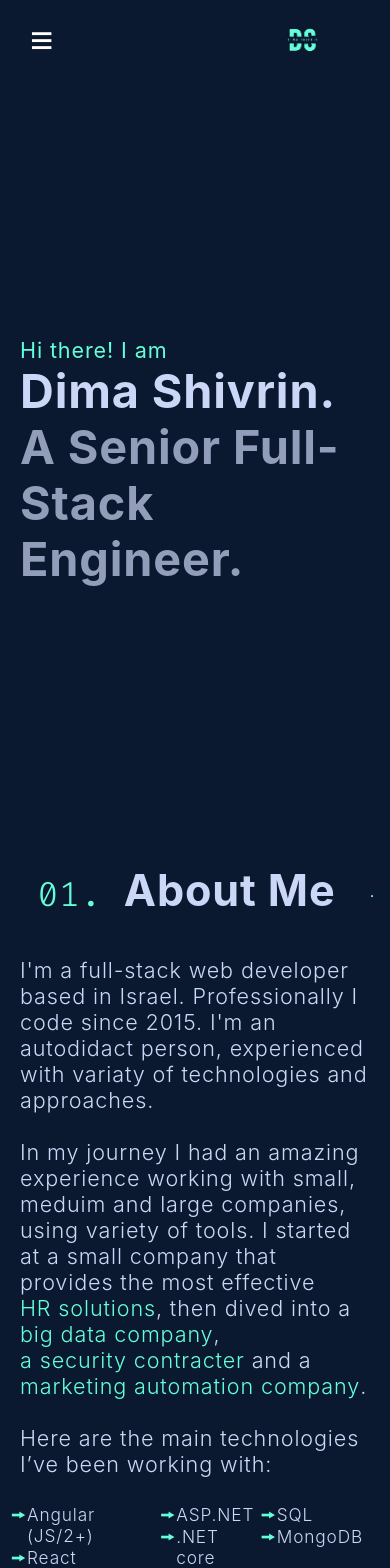
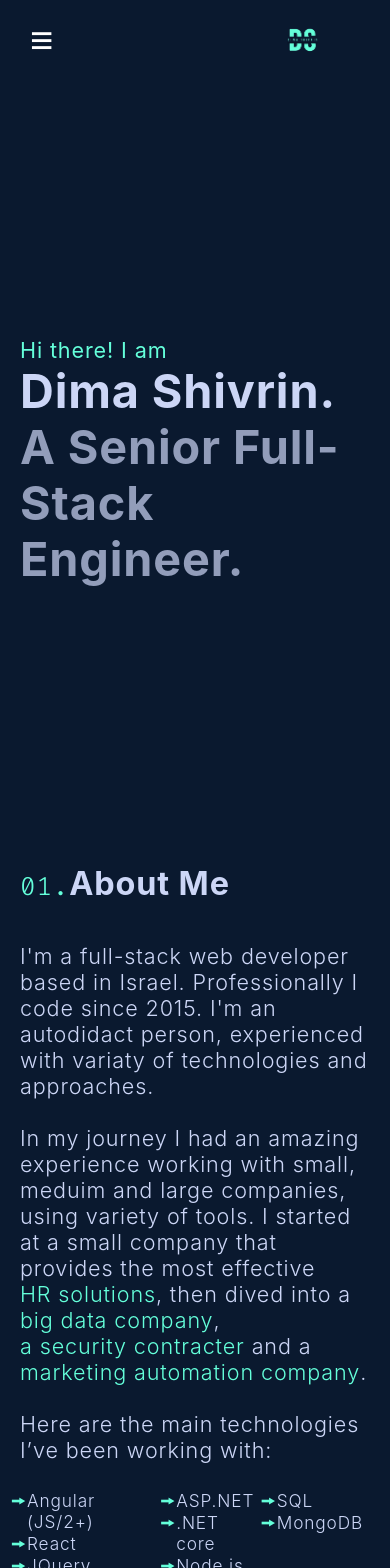
Before and after one commit to dshivrin/Portfolio, a React (Create React App) app: page / in a window 390 px wide. Shown: the top 1568 px of the page. Built offline with nearby package versions, Linux system fonts and the light colour scheme; a web font is replaced by a local one.

Commit message:
Title mobile adjustments

```diff
--- a/src/Components/Title/Title.scss
+++ b/src/Components/Title/Title.scss
@@ -25,18 +25,21 @@
   }
 }
 
-// .section-title::after {
-//   content: '';
-//   position: absolute;
-//   width: 100%;
-//   height: 1px; // suit your need
-//   background: white; // suit your need
-//   top: 100%;
-//   left: 0;
-// }
+@media (max-width: 768px) {
+  .title-wrapper {
+    align-self: flex-start;
+  }
 
-@media (max-width: 768px) {
   .section-title {
-    padding: 0 20px;
+    font-size: 1.5em;
+  }
+
+  .section-title::before {
+    padding: 0 0 0 20px;
+    content: "0" counter(title-counter) ".";
+  }
+
+  .title-wrapper hr {
+    display: none;
   }
 }
```
